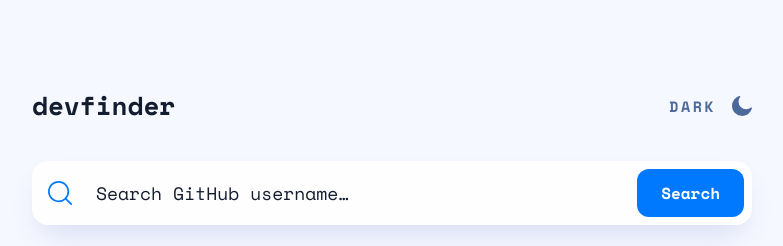
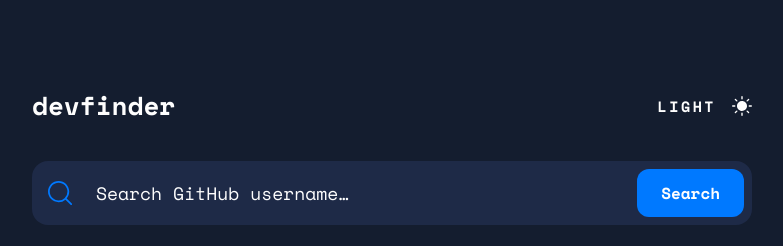
Before and after one commit to valvrauu/github-user-search-app, a website: page public/index.html in a window 1280 px wide. Both pictures are taken after a click on the element "DARK". Shown: the top 246 px of the page, without its empty margins (248-1031 px from the left). Drawn offline with nearby package versions, Linux system fonts and the light colour scheme.

Commit message:
:sparkles: feat: change mode functionality (light / dark)

```diff
--- a/public/index.html
+++ b/public/index.html
@@ -144,5 +144,6 @@
     </div>
 
     <script src="../src/js/removePlaceholder.js"></script>
+    <script src="../src/js/themeSwitcher.js"></script>
   </body>
 </html>
--- /dev/null
+++ b/src/js/themeSwitcher.js
@@ -0,0 +1,44 @@
+function setTheme(theme) {
+  const htmlEl = document.documentElement;
+  const themeTxt = document.querySelector('#btnChangeMode span');
+  const svgUse = document.querySelector('#btnChangeMode use');
+
+  if (theme === 'dark') {
+    htmlEl.classList.add('dark');
+
+    // Change the icon to sun
+    themeTxt.textContent = 'light';
+    svgUse.setAttribute('href', '../src/images/sprites.svg#sun');
+  } else {
+    htmlEl.classList.remove('dark');
+
+    // Change the icon to moon
+    themeTxt.textContent = 'dark';
+    svgUse.setAttribute('href', '../src/images/sprites.svg#moon');
+  }
+
+  // Update localStorage with the selected theme
+  localStorage.theme = theme;
+}
+
+// Event listener for theme change button
+const btnChangeMode = document.querySelector('#btnChangeMode');
+
+btnChangeMode.addEventListener('click', () => {
+  const currentTheme = localStorage.theme === 'dark' ? 'light' : 'dark';
+  setTheme(currentTheme);
+});
+
+btnChangeMode.addEventListener('keypress', (e) => {
+  if (e.key === 'Enter') {
+    const currentTheme = localStorage.theme === 'dark' ? 'light' : 'dark';
+    setTheme(currentTheme);
+  }
+});
+
+// Check user preference and apply theme on page load
+if (localStorage.theme === 'dark' || (!('theme' in localStorage) && window.matchMedia('(prefers-color-scheme: dark)').matches)) {
+  setTheme('dark');
+} else {
+  setTheme('light');
+}
```
